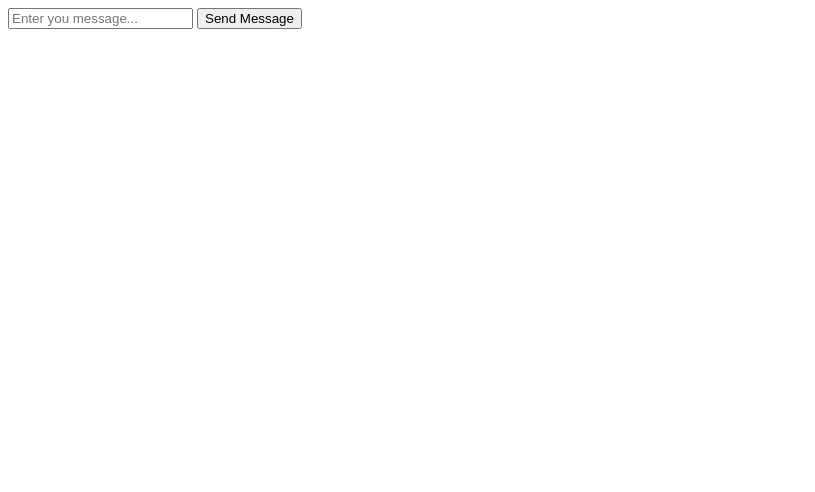
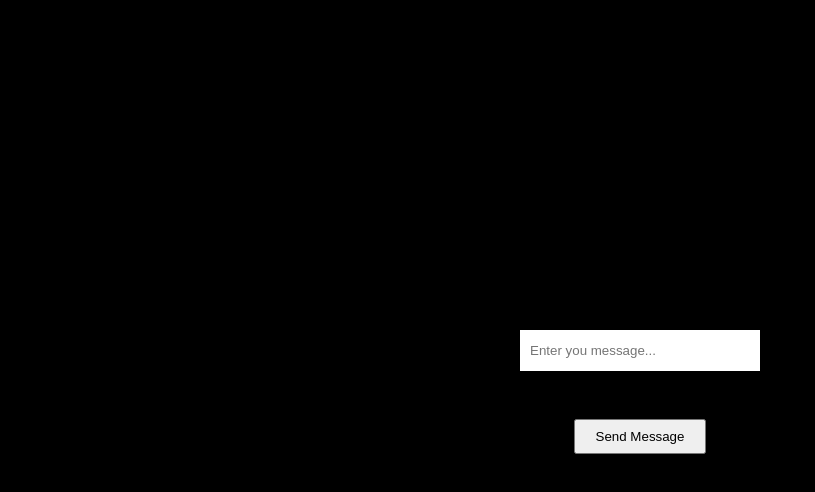
Before and after one commit to ghislainb-cracker/Real-time-app, a plain HTML site: page app/index.html in a window 1280 px wide. Shown: the whole page, without its empty margins (0-815 px from the left). Drawn offline with Linux system fonts and the light colour scheme.

Commit message:
16 commit

```diff
--- a/app/index.html
+++ b/app/index.html
@@ -9,7 +9,7 @@
 </head>
 <body>
     <form>
-        <input type="text" name="message" placeholder="Enter you message...">
+        <input type="text" name="message" placeholder="Enter you message..."> <br>
         <button>Send Message</button>
     </form>
     <ul></ul>
--- a/app/style.css
+++ b/app/style.css
@@ -0,0 +1,26 @@
+body{
+    display: flex;
+    flex-direction: column;
+    justify-content: center;
+    align-items: center;
+    background-color: black;
+    color: white;
+    height: 100vh;
+}
+
+input{
+    height: 35px;
+    width: 220px;
+    padding-inline: 8px;
+    border: 2px solid white;
+    margin-bottom: 30px;
+}
+form{
+    display: flex;
+    flex-direction: column;
+    justify-content: center;
+    align-items: center;
+}
+button{
+    padding: 8px 20px;
+}
```
